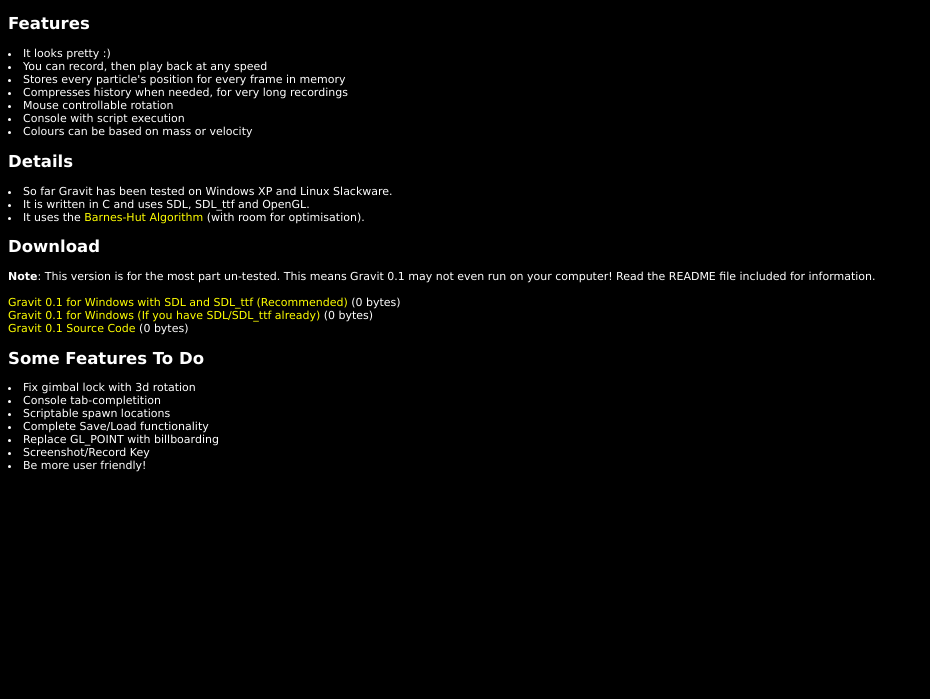
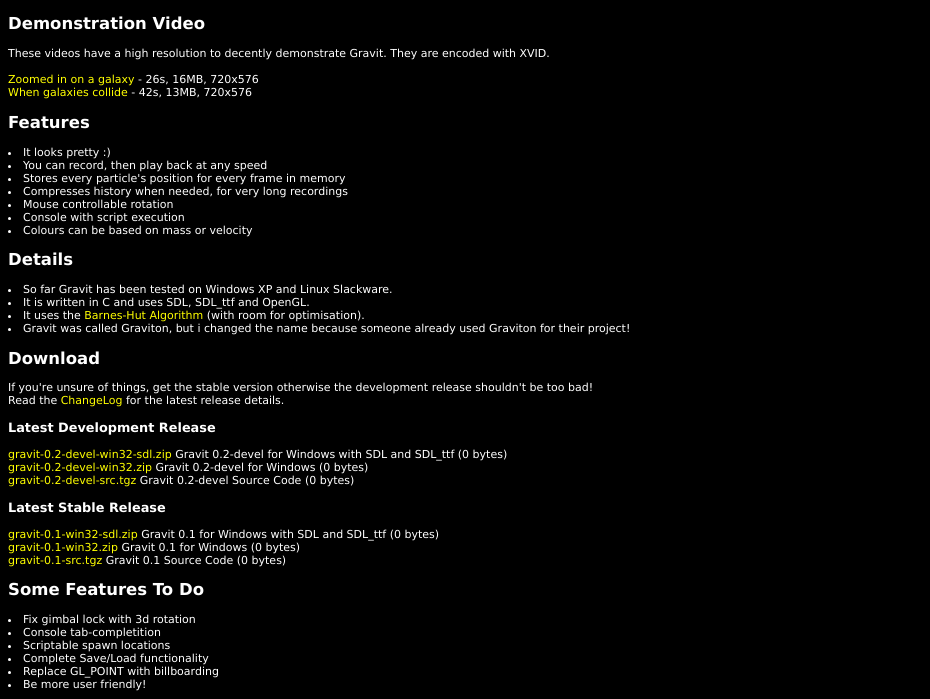
Before and after one commit to gak/gravit, a PHP site: page / in a window 1280 px wide. Shown: the part 495-1194 px from the top of the page, without its empty margins (0-930 px from the left). Before the commit the page ends 967 px from the top, so only its background shows below. Run offline with PHP 8.4, Linux system fonts and the light colour scheme.

Commit message:
www update
git-svn-id: svn://gakman.com/gravit/trunk@48 60970b36-f649-e149-802f-859a9d0a703e

```diff
--- a/www/index.php
+++ b/www/index.php
@@ -54,6 +54,13 @@
 
 ?>
 
+<h2>Demonstration Video</h2>
+
+These videos have a high resolution to decently demonstrate Gravit. They are encoded with XVID.<br><br>
+
+<a href="video/gravit-001.avi">Zoomed in on a galaxy</a> - 26s, 16MB, 720x576<br>
+<a href="video/gravit-002.avi">When galaxies collide</a> - 42s, 13MB, 720x576<br>
+
 <h2>Features</h2>
 <li>It looks pretty :)</li>
 <li>You can record, then play back at any speed</li>
@@ -67,27 +74,39 @@
 <li>So far Gravit has been tested on Windows XP and Linux Slackware.</li>
 <li>It is written in C and uses SDL, SDL_ttf and OpenGL.</li>
 <li>It uses the <a href="http://www.amara.com/papers/nbody.html#tcu">Barnes-Hut Algorithm</a> (with room for optimisation).</li>
+<li>Gravit was called Graviton, but i changed the name because someone already used Graviton for their project!</li>
 
 <h2>Download</h2>
 
-<b>Note</b>: This version is for the most part un-tested. This means Gravit 0.1 may not even run on your computer! Read the README file included for information.<br><br>
+If you're unsure of things, get the stable version otherwise the development release shouldn't be too bad!<br>
+Read the <a href="dist/ChangeLog">ChangeLog</a> for the latest release details.<br>
 
 <?
 
 function showFile($file, $desc) {
 
-	echo "<a href=\"dist/$file\">$desc</a> (".number_format(filesize("dist/$file"))." bytes)<br>";
+	echo "<a href=\"dist/$file\">$file</a> $desc (".number_format(filesize("dist/$file"))." bytes)<br>";
 
 }
 
 function showFiles($ver) {
 
-	showFile("gravit-$ver-win32-sdl.zip", "Gravit $ver for Windows with SDL and SDL_ttf (Recommended)");
-	showFile("gravit-$ver-win32.zip", "Gravit $ver for Windows (If you have SDL/SDL_ttf already)");
+	showFile("gravit-$ver-win32-sdl.zip", "Gravit $ver for Windows with SDL and SDL_ttf");
+	showFile("gravit-$ver-win32.zip", "Gravit $ver for Windows");
 	showFile("gravit-$ver-src.tgz", "Gravit $ver Source Code");
 
 }
 
+function showFileHeading($s) {
+
+	echo "<h3>$s</h3>";
+
+}
+
+showFileHeading("Latest Development Release");
+showFiles("0.2-devel");
+
+showFileHeading("Latest Stable Release");
 showFiles("0.1");
 
 ?>
@@ -98,7 +117,6 @@
 <li>Scriptable spawn locations</li>
 <li>Complete Save/Load functionality</li>
 <li>Replace GL_POINT with billboarding</li>
-<li>Screenshot/Record Key</li>
 <li>Be more user friendly!</li>
 </body>
 
```
Also changed, not shown: 1 other file.
